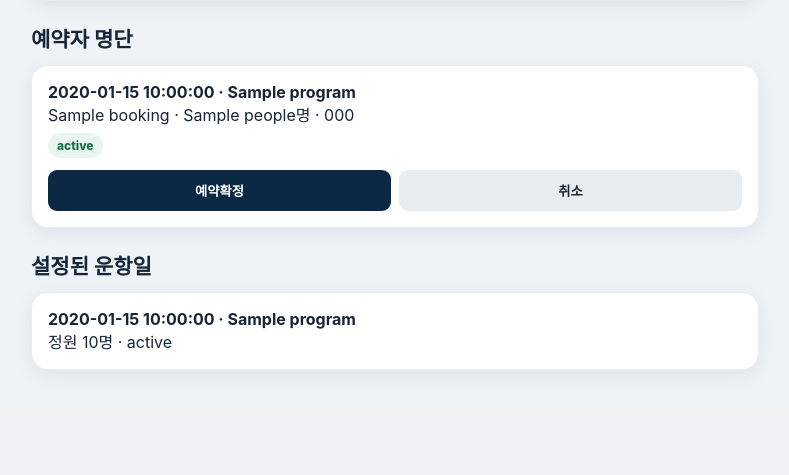
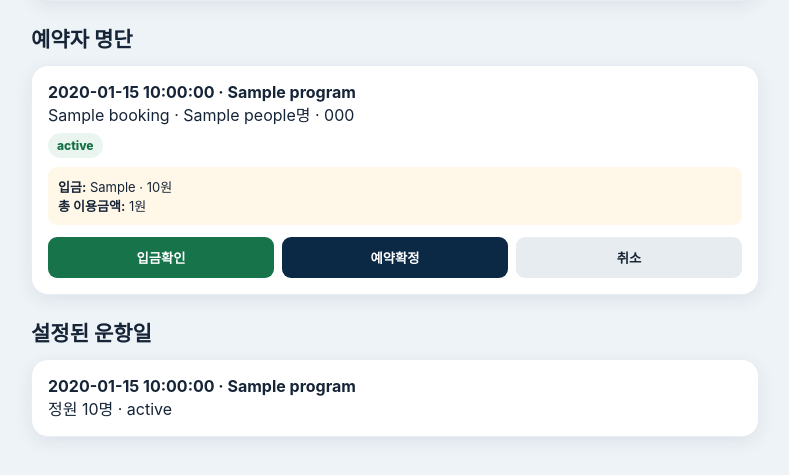
Before and after one commit to kimkyunghwan007/hunter-booking, a Flask app: template templates/admin.html in a window 1280 px wide. Shown: the part 1410-1885 px from the top of the page, without its empty margins (245-1034 px from the left). Before the commit the page ends 1783 px from the top, so only its background shows below. Run offline with Flask 3, Linux system fonts and the light colour scheme; the template is opened without the code that fills it: most values are stand-ins (such as "Sample title", 1, 10 or a date in 2020); some libraries are stand-ins or nearby versions.

Commit message:
Update booking form actions in admin.html

```diff
--- a/templates/admin.html
+++ b/templates/admin.html
@@ -18,7 +18,7 @@ h2{font-size:21px;margin:8px 0 12px}
 label{display:block;font-weight:800;font-size:14px;margin:12px 0 6px}
 input,select{width:100%;padding:13px;border:1px solid #d5dde6;border-radius:11px;background:white;font-size:16px}
 .gold{width:100%;border:0;background:#d9a936;color:#172332;padding:14px;border-radius:11px;font-weight:900;font-size:16px;margin-top:14px}
-.actions{display:grid;grid-template-columns:1fr 1fr;gap:8px;margin-top:12px}.actions form{margin:0}
+.actions{display:grid;grid-template-columns:repeat(3,1fr);gap:8px;margin-top:12px}.actions form{margin:0}
 .actions button{width:100%;padding:11px;border:0;border-radius:9px;background:#0b2945;color:white;font-weight:800}
 .actions .muted{background:#e7ecf1;color:#172332}
 .status{display:inline-block;margin-top:7px;padding:5px 9px;border-radius:999px;background:#eaf5ef;color:#147044;font-size:12px;font-weight:800}
@@ -126,9 +126,17 @@ input,select{width:100%;padding:13px;border:1px solid #d5dde6;border-radius:11px
       <b>{{b.date}} · {{b.program}}</b><br>
       {{b.name}} · {{b.people}}명 · {{b.phone}}<br>
       <span class="status">{{b.status}}</span>
+<div style="margin-top:9px;padding:10px;background:#fff8e8;border-radius:9px;font-size:13px">
+<b>입금:</b> {{b.payment_type or '기존 예약'}}{% if b.payment_amount %} · {{'{:,}'.format(b.payment_amount)}}원{% endif %}
+{% if b.total_amount %}<br><b>총 이용금액:</b> {{'{:,}'.format(b.total_amount)}}원{% endif %}
+</div>
 
       <div class="actions">
-        <form method="post" action="/admin/booking/{{b.id}}/예약확정">
+        <form method="post" action="/admin/booking/{{b.id}}/입금확인">
+<button style="background:#16734a">입금확인</button>
+</form>
+
+<form method="post" action="/admin/booking/{{b.id}}/예약확정">
           <button>예약확정</button>
         </form>
         <form method="post" action="/admin/booking/{{b.id}}/취소">
```
